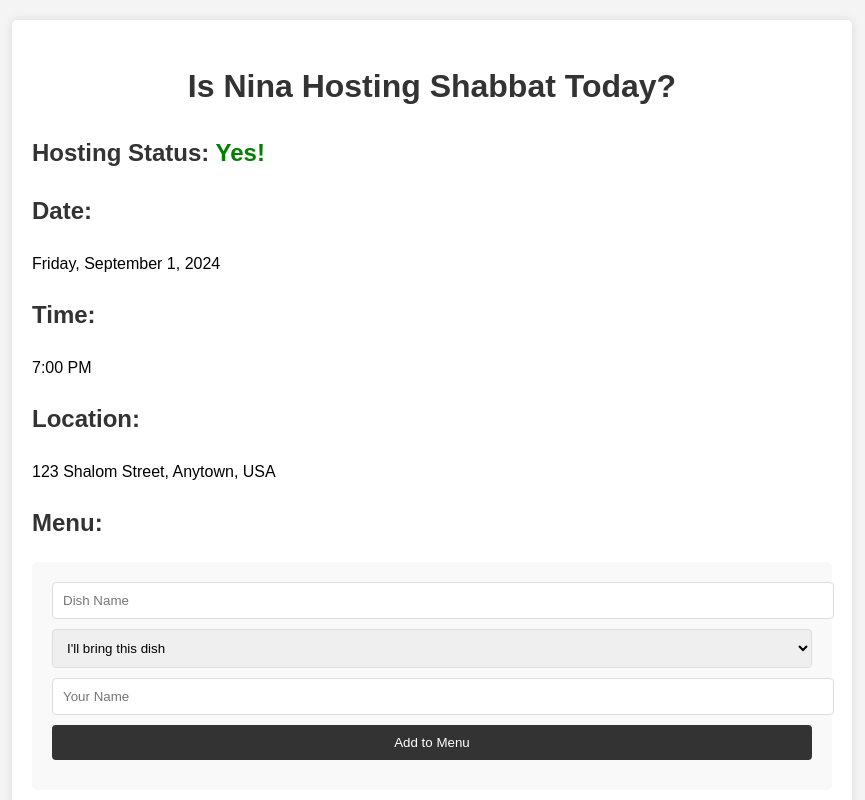
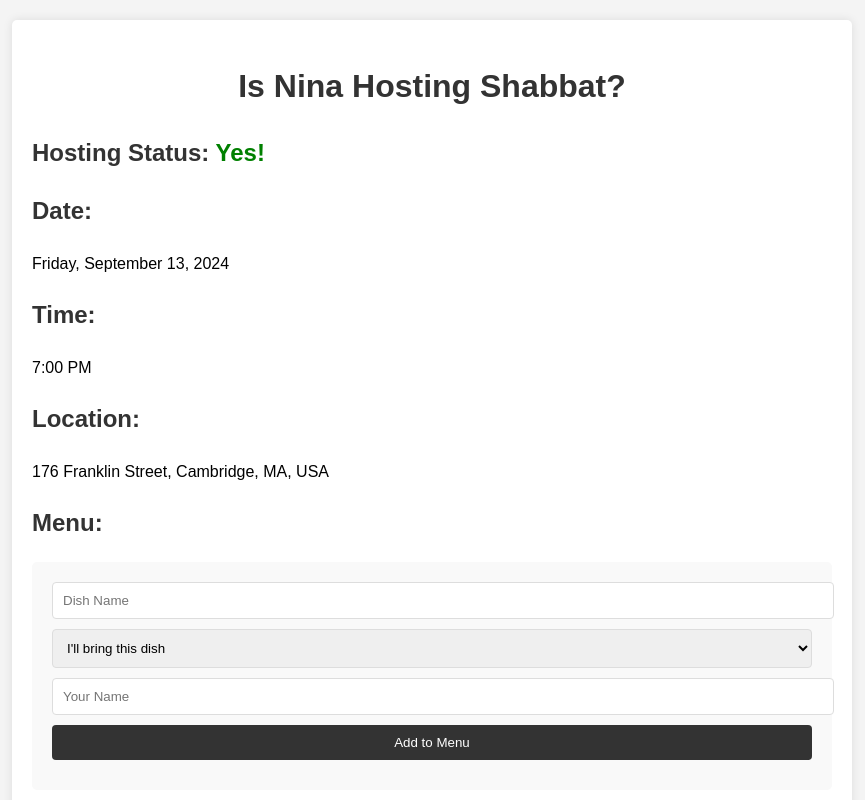
Before and after one commit to competitor1/physicstravels.github.io, a plain HTML site: page index.html in a window 1280 px wide. Shown: the top 800 px of the page, without its empty margins (208-1073 px from the left). Drawn offline with Linux system fonts and the light colour scheme.

Commit message:
Update index.html

```diff
--- a/index.html
+++ b/index.html
@@ -82,13 +82,13 @@
 </head>
 <body>
     <div class="container">
-        <h1>Is Nina Hosting Shabbat Today?</h1>
+        <h1>Is Nina Hosting Shabbat?</h1>
         <div class="info">
             <h2>Hosting Status: <span class="yes">Yes!</span></h2>
         </div>
         <div class="info">
             <h2>Date:</h2>
-            <p>Friday, September 1, 2024</p>
+            <p>Friday, September 13, 2024</p>
         </div>
         <div class="info">
             <h2>Time:</h2>
@@ -96,7 +96,7 @@
         </div>
         <div class="info">
             <h2>Location:</h2>
-            <p>123 Shalom Street, Anytown, USA</p>
+            <p>176 Franklin Street, Cambridge, MA, USA</p>
         </div>
         <div class="info">
             <h2>Menu:</h2>
```
